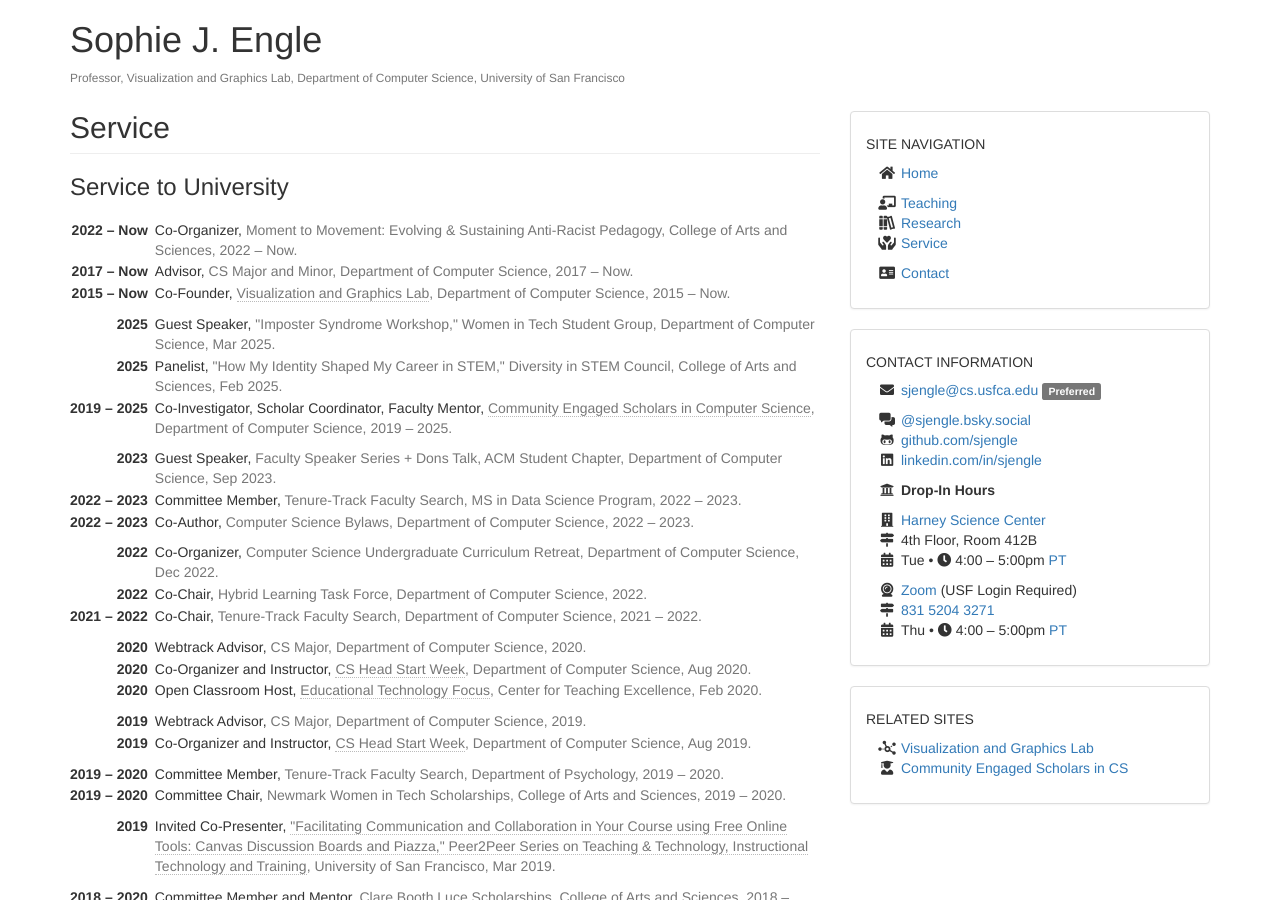
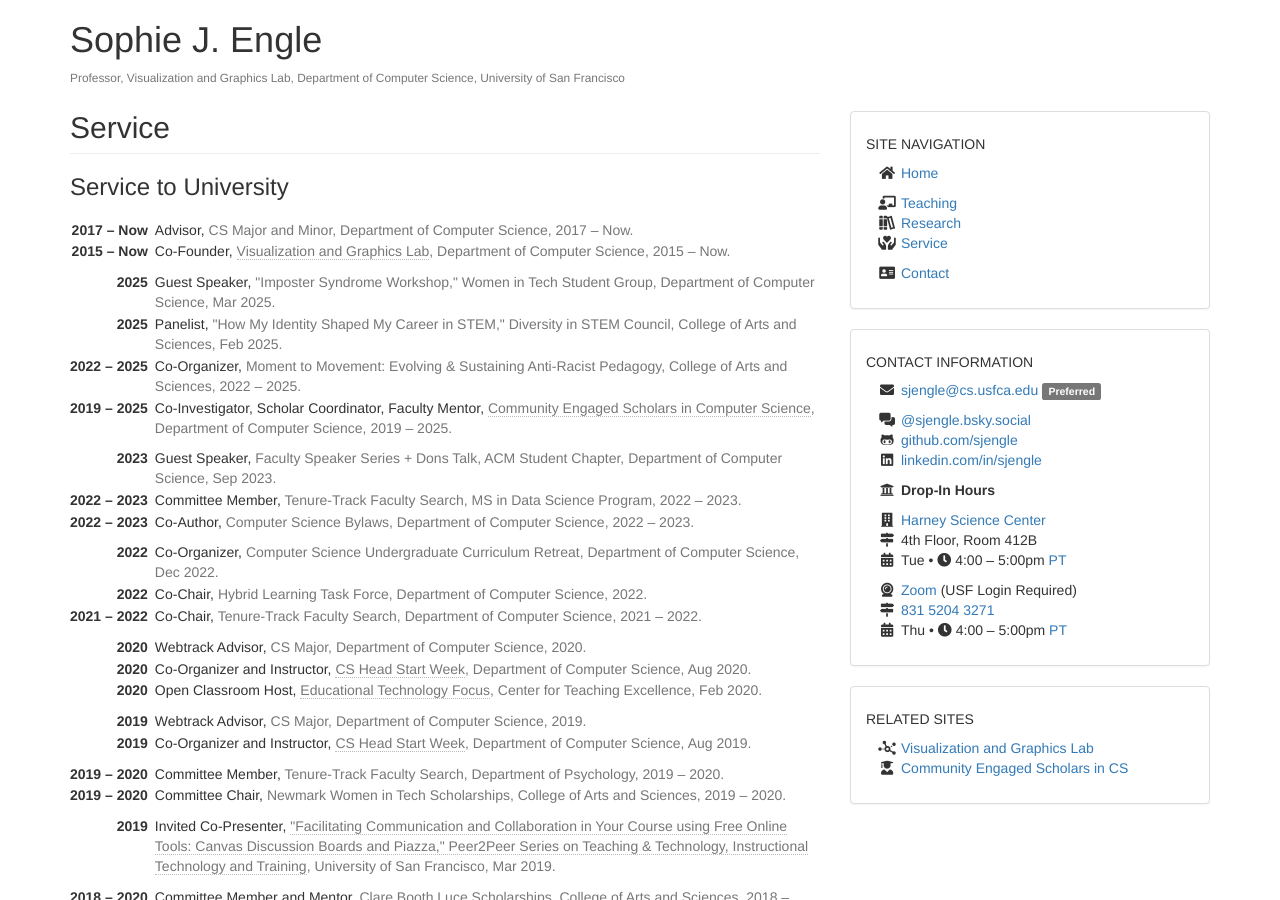
Before and after one commit to sjengle/sjengle.github.io, a Jekyll site: the page built from service.html, in a window 1280 px wide and 900 px high. Built offline with Jekyll 4.4.1, drawn with Linux system fonts in a browser that asks for light colours.

Commit message:
Concluding M2M

```diff
--- a/_data/service.yaml
+++ b/_data/service.yaml
@@ -300,8 +300,8 @@ university:
     org: 'Moment to Movement: Evolving & Sustaining Anti-Racist Pedagogy'
     loc: 'College of Arts and Sciences'
     beg: 2022
-    end: 'Now'
-    key: 'Now-2022B'
+    end: 2025
+    key: '2025-2022B'
     url: false
 
   - ref: 'Advisor'
```
